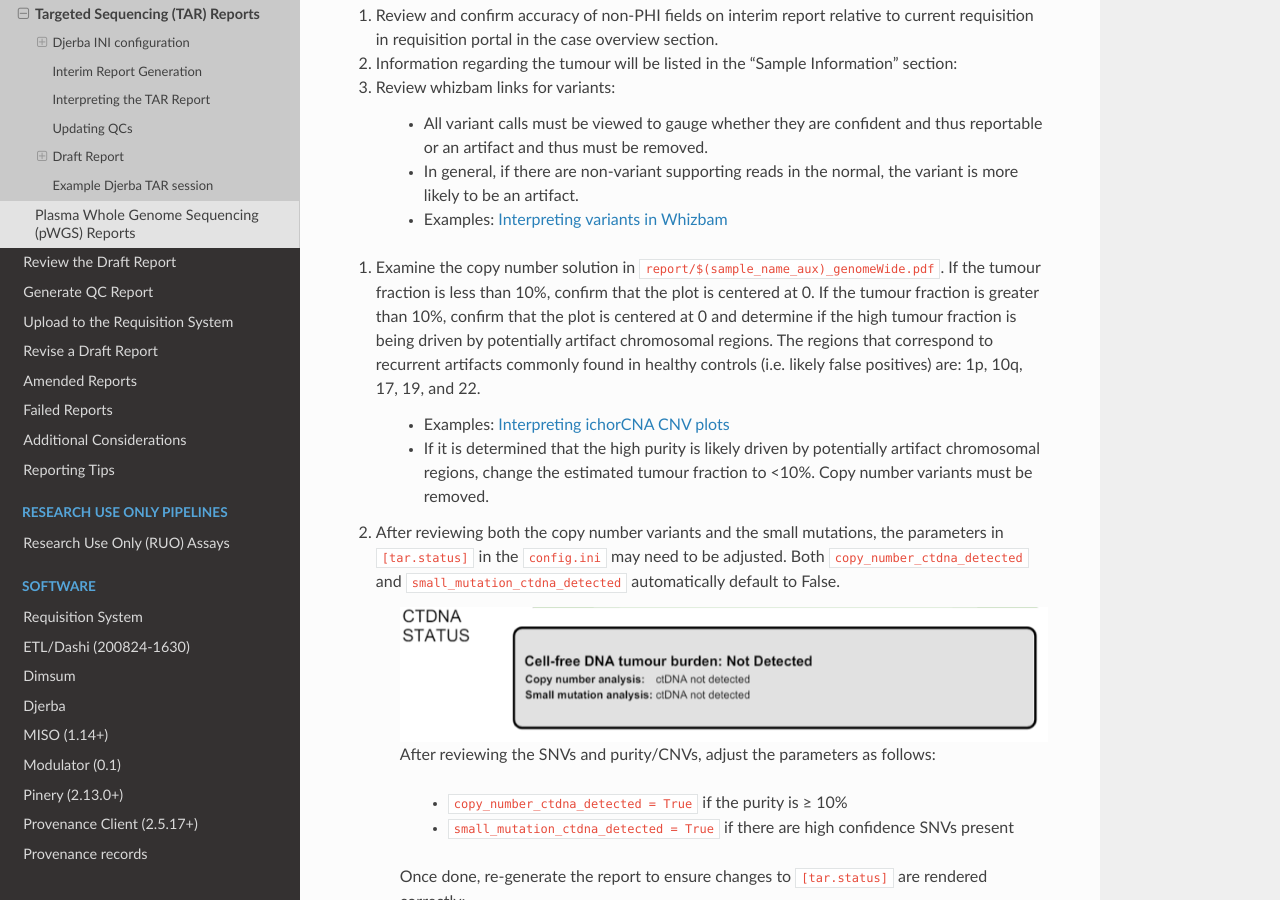
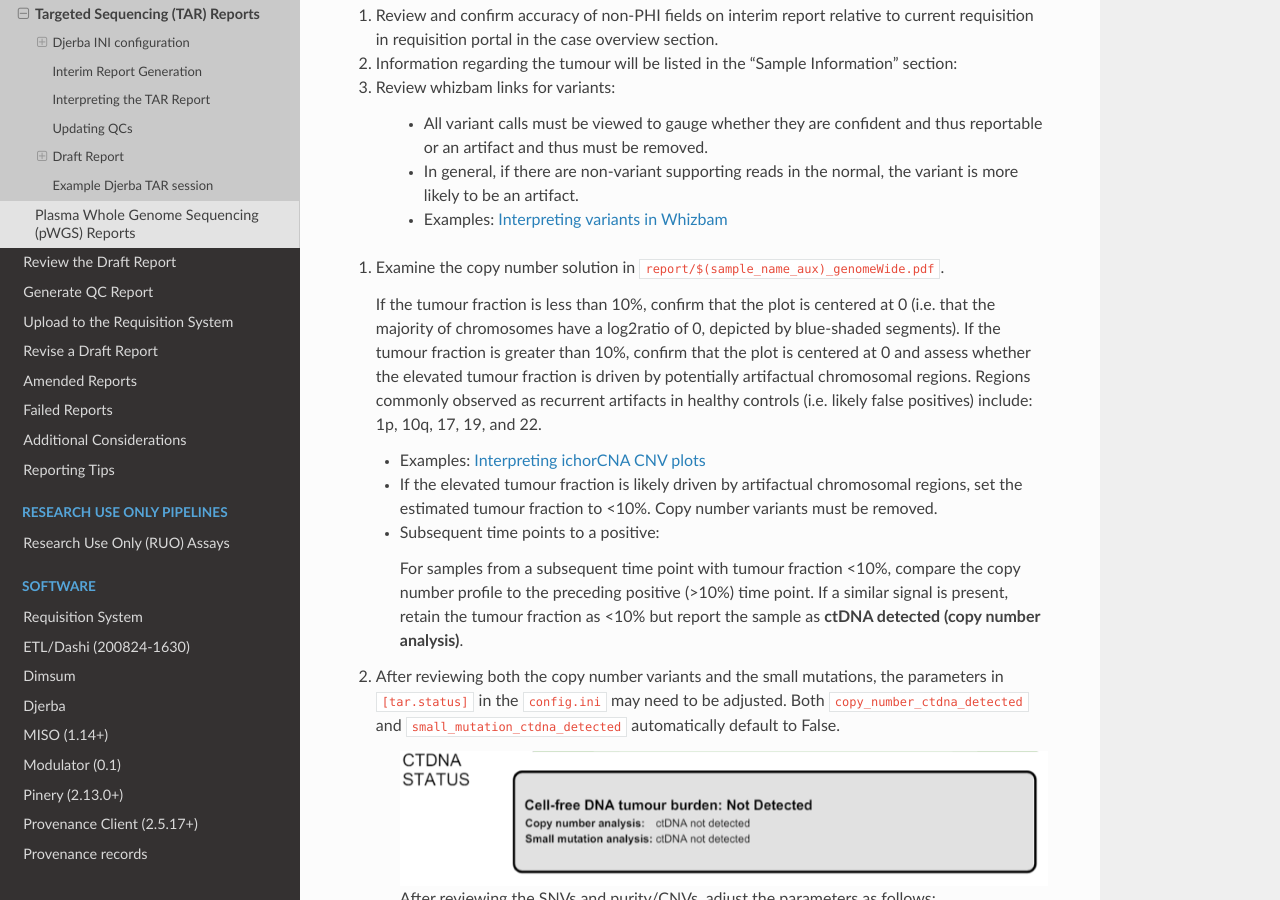
Before and after one commit to oicr-gsi/oicr-gsi, a Sphinx documentation site: the page built from source/data-review-reporting/tar-report.rst, in a window 1280 px wide and 900 px high, scrolled down 3427 px. Built offline with Sphinx 7.4.7 and the Read the Docs theme 3.1.0, drawn with Linux system fonts in a browser that asks for light colours.

Commit message:
Update tar-report.rst

```diff
--- a/source/data-review-reporting/tar-report.rst
+++ b/source/data-review-reporting/tar-report.rst
@@ -201,10 +201,17 @@ Most results are reviewed within the interim report. Results reviewed by other m
 
 .. _review the ichorCNA plot:
 
-#. Examine the copy number solution in ``report/$(sample_name_aux)_genomeWide.pdf``. If the tumour fraction is less than 10%, confirm that the plot is centered at 0. If the tumour fraction is greater than 10%, confirm that the plot is centered at 0 and determine if the high tumour fraction is being driven by potentially artifact chromosomal regions. The regions that correspond to recurrent artifacts commonly found in healthy controls (i.e. likely false positives) are: 1p, 10q, 17, 19, and 22.
+#. Examine the copy number solution in ``report/$(sample_name_aux)_genomeWide.pdf``.
 
-	* Examples: :ref:`tar-ichor-examples`
-	* If it is determined that the high purity is likely driven by potentially artifact chromosomal regions, change the estimated tumour fraction to <10%. Copy number variants must be removed.
+   If the tumour fraction is less than 10%, confirm that the plot is centered at 0 (i.e. that the majority of chromosomes have a log2ratio of 0, depicted by blue-shaded segments). If the tumour fraction is greater than 10%, confirm that the plot is centered at 0 and assess whether the elevated tumour fraction is driven by potentially artifactual chromosomal regions. Regions commonly observed as recurrent artifacts in healthy controls (i.e. likely false positives) include: 1p, 10q, 17, 19, and 22.
+
+   * Examples: :ref:`tar-ichor-examples`
+
+   * If the elevated tumour fraction is likely driven by artifactual chromosomal regions, set the estimated tumour fraction to <10%. Copy number variants must be removed.
+
+   * Subsequent time points to a positive:
+
+     For samples from a subsequent time point with tumour fraction <10%, compare the copy number profile to the preceding positive (>10%) time point. If a similar signal is present, retain the tumour fraction as <10% but report the sample as **ctDNA detected (copy number analysis)**.
 
 #. After reviewing both the copy number variants and the small mutations, the parameters in ``[tar.status]`` in the ``config.ini`` may need to be adjusted. Both ``copy_number_ctdna_detected`` and ``small_mutation_ctdna_detected`` automatically default to False.
 
```
